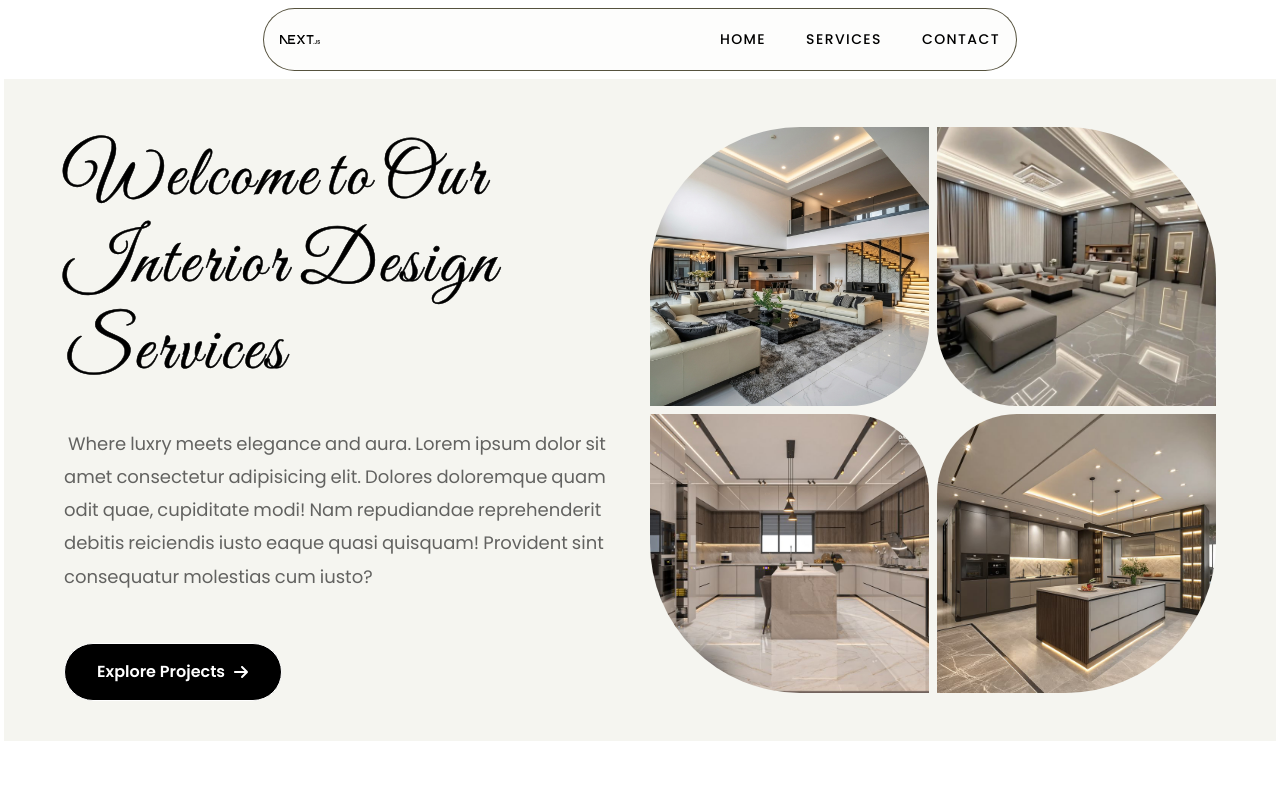
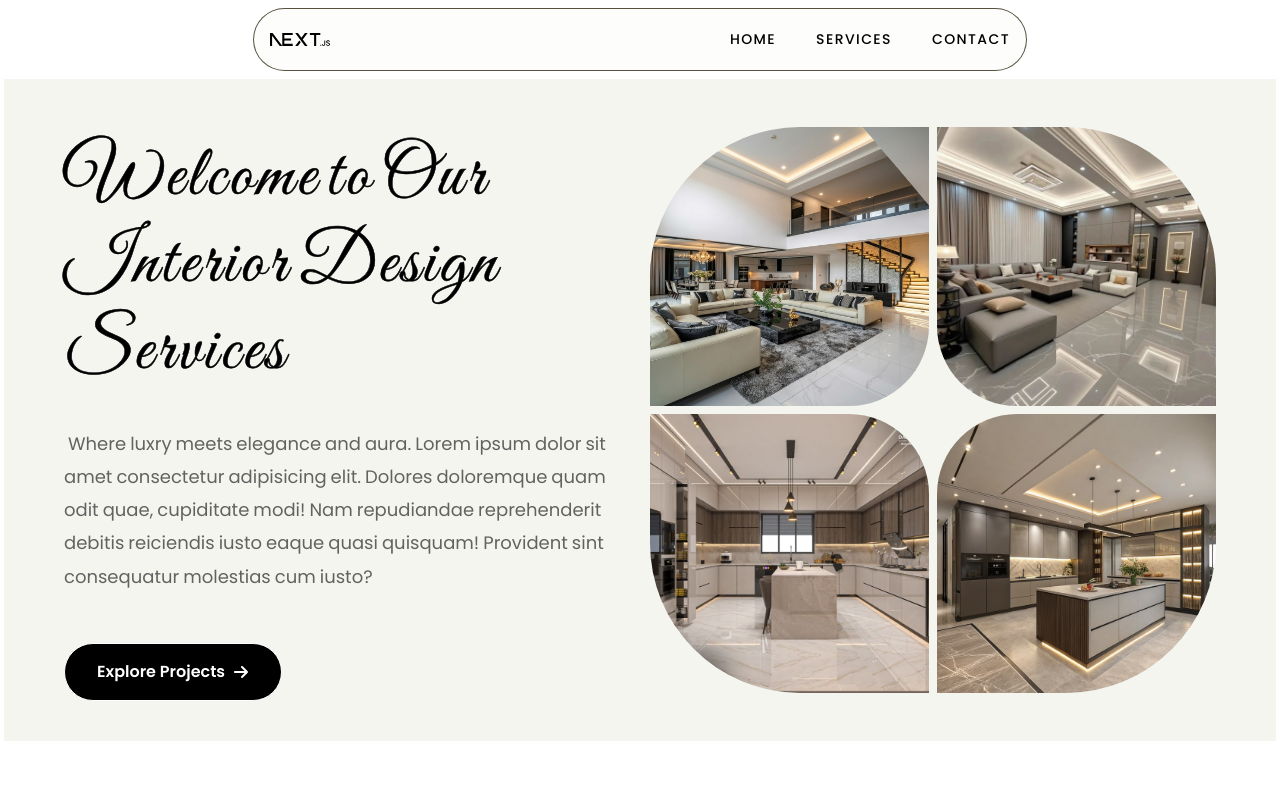
Before and after one commit to Mighty-Buchi/interior, a Next.js app: page / in a window 1280 px wide. Shown: the top 800 px of the page. Built offline with nearby package versions, Linux system fonts and the light colour scheme; a web font is replaced by a local one.

Commit message:
increased logo

```diff
--- a/app/components/Header.tsx
+++ b/app/components/Header.tsx
@@ -10,8 +10,8 @@ const Header = () => {
                     <Image
                         src="/next.svg"
                         alt="Logo"
-                        width={40}
-                        height={40 }
+                        width={60}
+                        height={60 }
                     />
                 </Link>
                 <nav>
```
